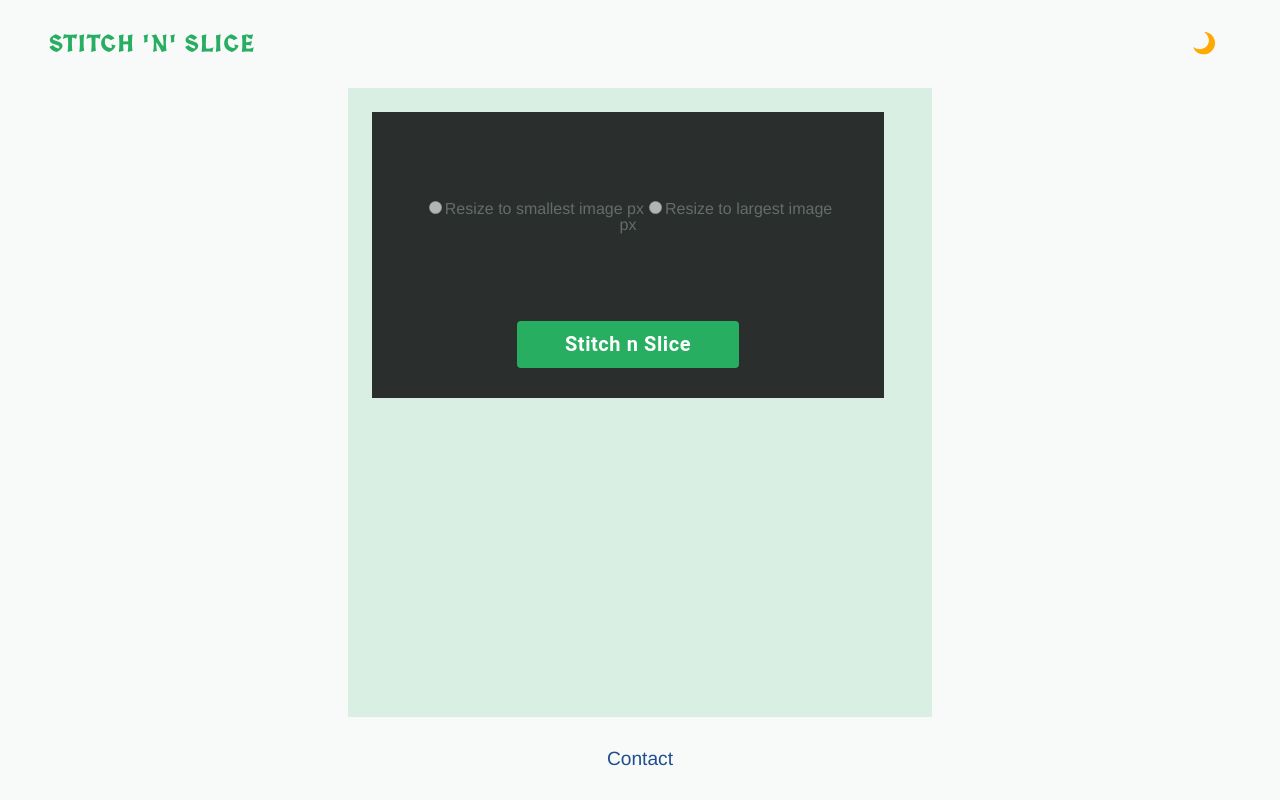
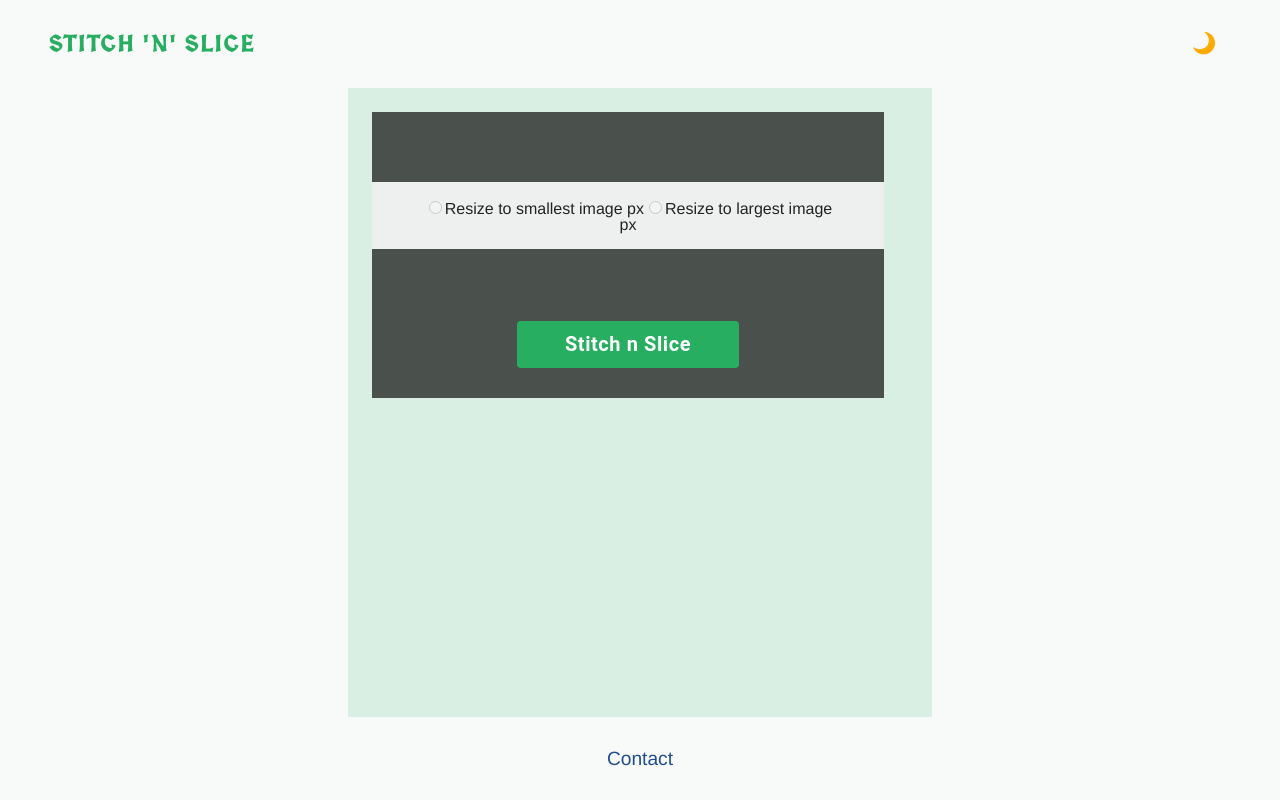
Before and after one commit to sammndhr/pixilz, a React (Create React App) app: page /options in a window 1280 px wide. Built offline with nearby package versions, Linux system fonts and the light colour scheme.

Commit message:
Update form styles 2

```diff
--- a/src/styles/_colors.scss
+++ b/src/styles/_colors.scss
@@ -26,9 +26,11 @@ $grey-4: mix(white, $grey, 20);
 $grey-5: $grey;
 $grey-6: mix(black, $grey, 20);
 $grey-7: mix(black, $grey, 40);
-$grey-8: mix(black, $grey, 60);
-$grey-9: mix(black, $grey, 80);
-$grey-10: mix(black, $grey, 90);
+$grey-8: mix(black, $grey, 50);
+$grey-9: mix(black, $grey, 60);
+$grey-10: mix(black, $grey, 70);
+$grey-11: mix(black, $grey, 80);
+$grey-12: mix(black, $grey, 90);
 
 /* blues */
 $blue: #3682ed;
--- a/src/styles/_dark.scss
+++ b/src/styles/_dark.scss
@@ -1,4 +1,8 @@
 .dark.container {
+  $form-bg-color: $grey-10;
+  $checked-color: $blue-4;
+  $hover-bg-color: $grey-9;
+
   background-color: $dark-background;
   color: $default-dark-color;
   a {
@@ -35,7 +39,45 @@
     label,
     button {
       .cloud-cover {
-        background-color: $dark-background;
+        background-color: $form-bg-color;
+      }
+    }
+  }
+  .options,
+  form {
+    color: $default-dark-color;
+    background-color: $form-bg-color;
+    .form-group {
+      input[type='checkbox'] {
+        + .form-check-label {
+          #cb-span {
+            border: $checkbox-height * 0.1 solid $default-dark-color;
+          }
+          &:hover {
+            background-color: $hover-bg-color;
+          }
+        }
+        &:checked + .form-check-label {
+          #cb-span {
+            border-color: $checked-color;
+            &::before,
+            &::after {
+              background-color: $checked-color;
+            }
+            &::before {
+              box-shadow: 0 0 0 $checkbox-height * 0.05 $form-bg-color;
+            }
+          }
+        }
+        + .form-check-label {
+          &:hover {
+            #cb-span {
+              &::before {
+                box-shadow: 0 0 0 $checkbox-height * 0.05 $hover-bg-color;
+              }
+            }
+          }
+        }
       }
     }
   }
--- a/src/styles/_forms.scss
+++ b/src/styles/_forms.scss
@@ -1,31 +1,24 @@
-$checked-color: $blue-5;
-$unchecked-color: $font-color;
-$checkbox-height: 1.25rem;
 $duration: 0.3s;
-$hover-bg-color: $grey-2;
 
 .options,
 .form {
+  background-color: $form-bg-color;
   margin: 3rem auto;
   min-width: 250px;
   max-width: 32rem;
   padding: 0 1rem;
+  color: $font-color;
 
   .form-group {
     font-size: 1em;
     padding: 1em;
     border-radius: $border-radius;
-  }
-}
-
     input[type='checkbox'] {
       display: none;
       + .form-check-label {
         white-space: nowrap;
-    background-color: $grey-1;
         cursor: pointer;
         display: block;
-    color: $font-color;
         font-size: 1.15rem;
         padding: 1rem;
         span {
@@ -64,7 +57,7 @@ input[type='checkbox'] {
             background-color: $checked-color;
             display: inline-block;
             transform-origin: left top;
-        border-radius: $border-radius - 1;
+            border-radius: $border-radius - 2;
           }
           &::after {
             top: $checkbox-height * 0.37;
@@ -76,7 +69,7 @@ input[type='checkbox'] {
           &::before {
             top: $checkbox-height * 0.72;
             left: $checkbox-height * 0.41;
-        box-shadow: 0 0 0 $checkbox-height * 0.05 $grey-1;
+            box-shadow: 0 0 0 $checkbox-height * 0.05 $form-bg-color;
             transform: rotate(-135deg);
             animation: topcheck $duration ease 0s forwards;
           }
@@ -87,6 +80,8 @@ input[type='checkbox'] {
           #cb-span {
             &::before {
               box-shadow: 0 0 0 $checkbox-height * 0.05 $hover-bg-color;
+            }
+          }
         }
       }
     }
--- a/src/styles/_variables.scss
+++ b/src/styles/_variables.scss
@@ -3,12 +3,21 @@ $width: 1450px;
 $header-height: 3.5rem;
 $font-family: 'Helvetica Neue', Helvetica, Arial, sans-serif;
 $primary: $green;
+$font-color: $grey-11;
+
 /* Buttons & forms */
+/* Forms */
+$checked-color: $blue-5;
+$unchecked-color: $font-color;
+$checkbox-height: 1.25rem;
+$hover-bg-color: $grey-2;
+$form-bg-color: $grey-1;
+
+/* Buttons */
 $border-radius: 4px;
 $button: $primary;
 $hover: $green-7;
 $button-hover: $green-7;
-$font-color: $grey-9;
 
 :export {
   width: $width;
@@ -27,7 +36,7 @@ $loader-animation-duration: 1s !default;
 $fieldset-border: $blue-9;
 $fieldset-bg: rgba(lighten($blue-5, 25%), 0.85);
 
-$dark-background: $grey-9;
+$dark-background: $grey-11;
 $background: $grey-0;
 $default-color: $grey-7;
 $default-dark-color: $grey-1;
```
Also changed, not shown: src/styles/_buttons.scss (+14 -4 lines). Lines whose indentation alone changed are shown as unchanged.
